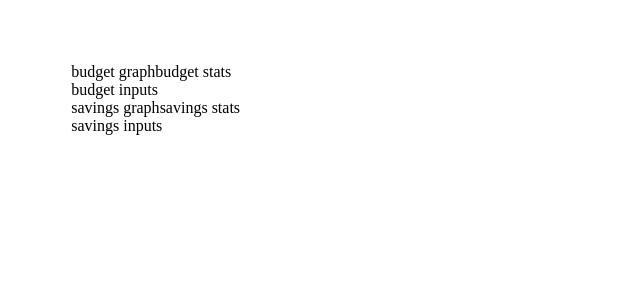
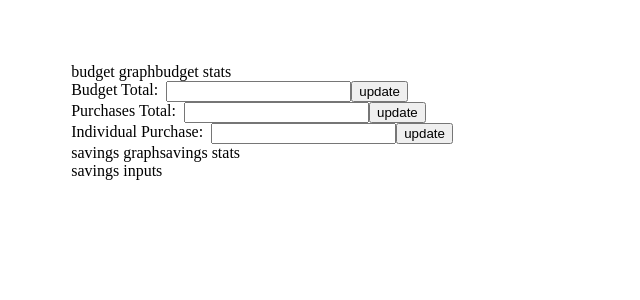
Before and after one commit to KPS-GitHub/my-data-2020, a React (Create React App) app: page /money in a window 1280 px wide. Shown: the top 300 px of the page, without its empty margins (0-640 px from the left). Built offline with nearby package versions, Linux system fonts and the light colour scheme; no server answers.

Commit message:
set up firebase with initial dummy data and successfully pulled this data in and populated the budget state with it

```diff
--- a/src/components/Sections/Money/Page/Budget/Budget.js
+++ b/src/components/Sections/Money/Page/Budget/Budget.js
@@ -3,8 +3,33 @@ import styled from 'styled-components';
 import BudgetGraph from './BudgetGraph';
 import BudgetStats from './BudgetStats';
 import BudgetInputs from './BudgetInputs';
+import axios from 'axios';
 
-const Budget = () => {
+
+
+class Budget extends React.Component {
+  state = {
+    monthlyBudget: null,
+    totalSpent: null,
+    individualPurchase: null,
+  }
+
+  componentDidMount () {
+    axios.get('https://mydata-822b0.firebaseio.com/Money/Budget.json')
+      .then( response => {
+        console.log(response);
+        this.setState({
+          monthlyBudget: response.data.monthlyBudget,
+          totalSpent: response.data.totalSpent,
+          individualPurchase: response.data.individualPurchase
+        });
+      })
+      .catch( error => {
+        console.log(error);
+      })
+  }
+
+  render() {
     return(
       <SectionWrap>
         <RowWrap>
@@ -16,6 +41,7 @@ const Budget = () => {
         </RowWrap>
       </SectionWrap>
     )
+  }
 }
 
 export default Budget;
--- a/src/components/Sections/Money/Page/Budget/BudgetInputs.js
+++ b/src/components/Sections/Money/Page/Budget/BudgetInputs.js
@@ -1,11 +1,35 @@
 import React from 'react';
+import styled from 'styled-components';
+
+const inputs = ["Budget Total", "Purchases Total", "Individual Purchase"];
 
 const BudgetInputs = () => {
   return (
-    <div>
-      budget inputs
-    </div>
+    <Wrap>
+      {inputs.map(input => {
+        return(
+          <InputWrap key={input + ` Input`}>
+            {input}: &nbsp;
+            <input type="number" />
+            <button>update</button>
+          </InputWrap>
+        );
+      })}
+    </Wrap>
   );
 }
 
 export default BudgetInputs;
+
+
+const Wrap = styled.div`
+  display: flex;
+  flex-direction: column;
+  justify-content: flex-start;
+`
+
+const InputWrap = styled.div`
+  display: flex;
+  flex-direction: row;
+  justify-content: flex-start;
+`
```
Also changed, not shown: src/axios-data.js (added, +8 -0 lines). Lines whose indentation alone changed are shown as unchanged.
